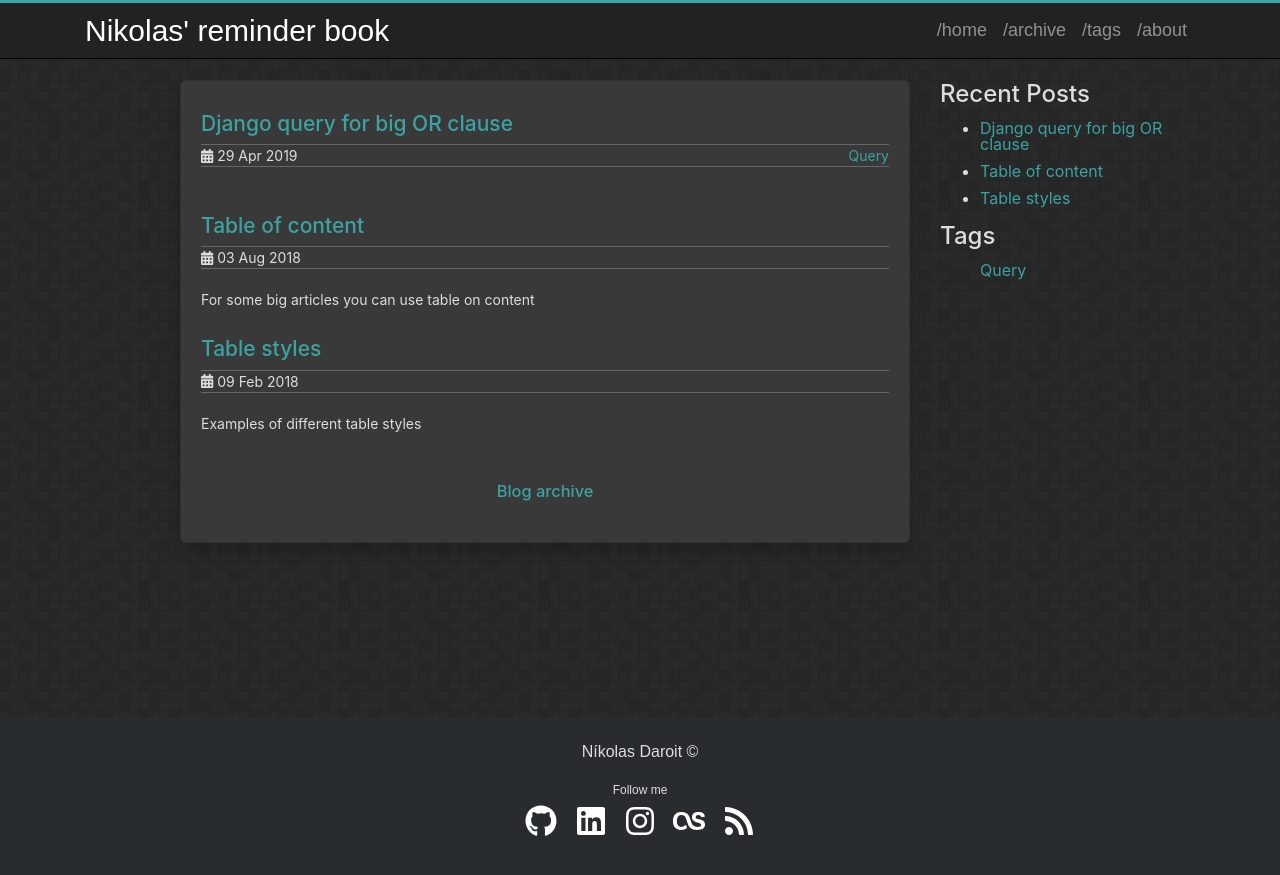
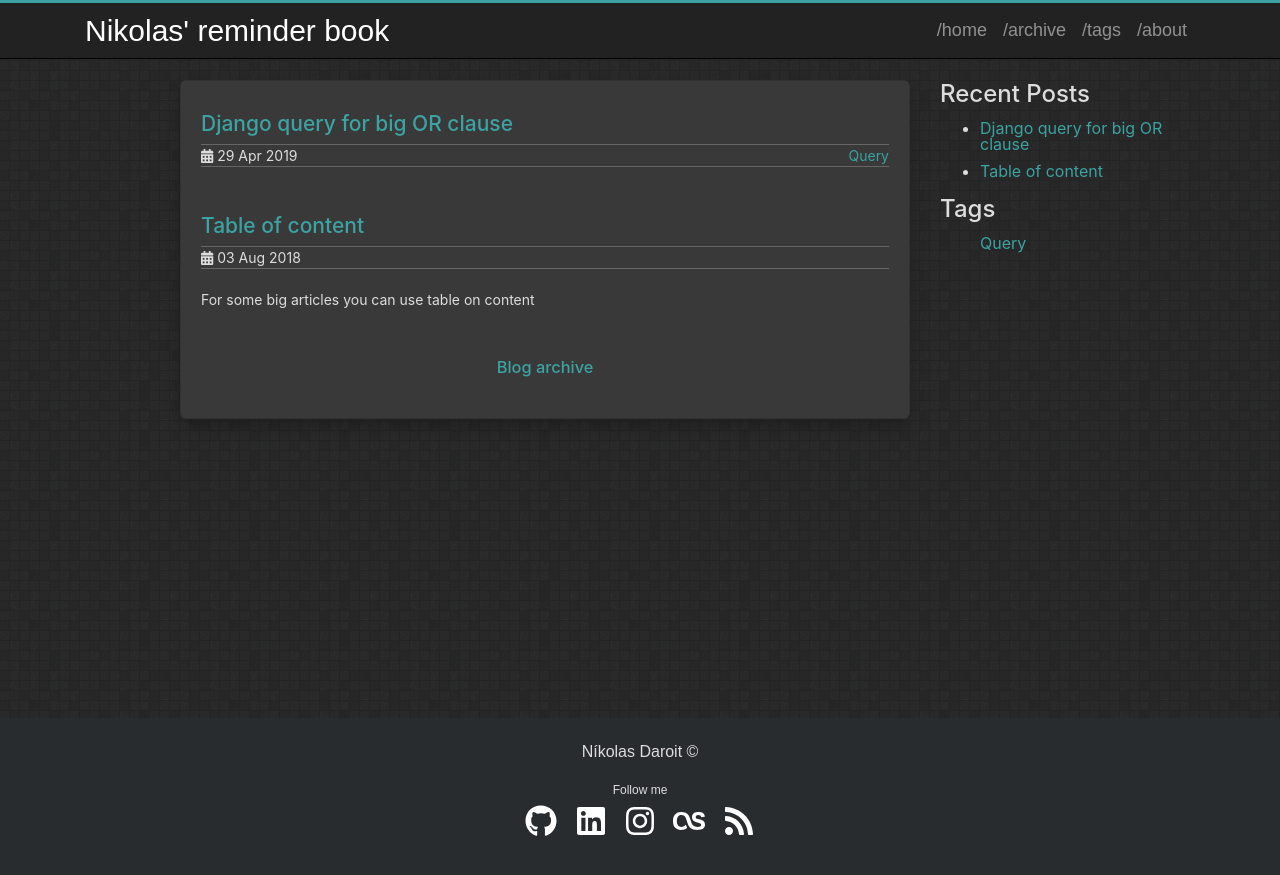
Before and after one commit to NikolasDaroit/nikolasdaroit.github.io, a Jekyll site: the page built from index.html, in a window 1280 px wide. Shown: the top 875 px of the page. Built offline with Jekyll 4.4.1, drawn with Linux system fonts in a browser that asks for light colours.

Commit message:
update 2018-02-09-table-styles.md

```diff
--- a/_posts/2018-02-09-table-styles.md
+++ b/_posts/2018-02-09-table-styles.md
@@ -1,9 +1,9 @@
 ---
+title: 'Table styles'
 layout: post
-title: Table styles
-date:   2018-02-09 11:07
-description: Examples of different table styles
-comments: true
+tags: []
+published: false
+category:
 ---
 
 Below are the examples of the default table styling.
```
